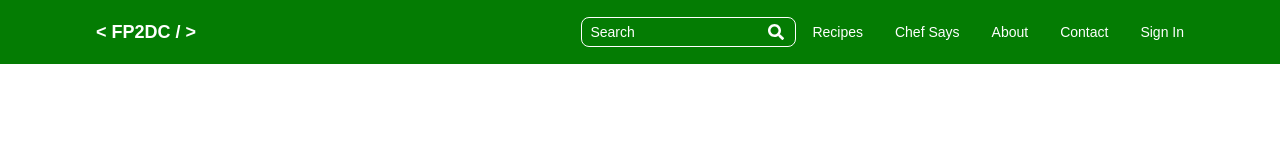
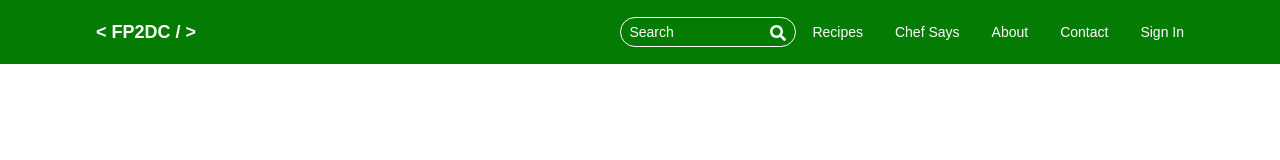
Before and after one commit to swabhi7/fp2dc-ui, a React (Create React App) app: page / in a window 1280 px wide. Shown: the top 160 px of the page. Built offline with nearby package versions, Linux system fonts and the light colour scheme; no server answers.

Commit message:
[style] : Transition and finishing touches

```diff
--- a/src/components/features/Navbar/Search.module.css
+++ b/src/components/features/Navbar/Search.module.css
@@ -24,15 +24,15 @@
   /* lg scrrens */
   @media (min-width: 1024px) {
     .search {
-      @apply focus-within:w-80;
+      @apply transition-all duration-500 w-44 focus-within:w-80;
     }
 
     .search-box {
-      @apply inline-block px-2 py-1 rounded-lg bg-transparent border border-white text-sm placeholder:text-white w-full focus:bg-[color:var(--color-secondary)] focus:rounded focus:outline-none;
+      @apply inline-block px-2 py-1 rounded-full bg-transparent border border-white text-sm placeholder:text-white w-full focus:bg-[color:var(--color-secondary)] focus:rounded-sm focus:outline-none;
     }
 
     .search-icon {
-      @apply ml-[-13%] text-white text-base peer-focus:ml-[-10%];
+      @apply ml-[-15%] text-white text-base peer-focus:ml-[-10%];
     }
   }
 }
```
